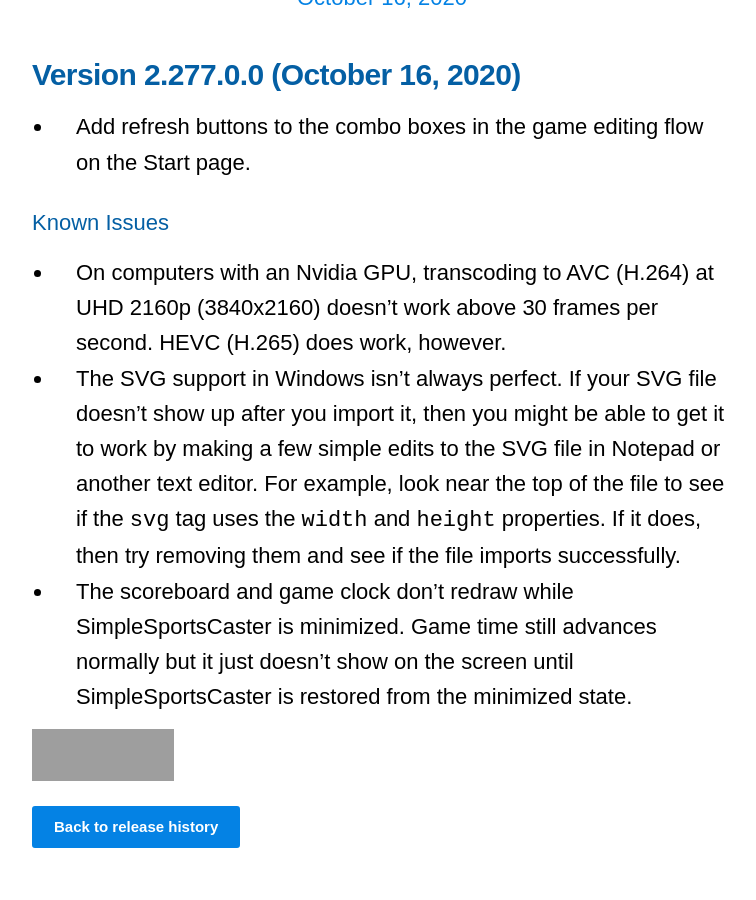
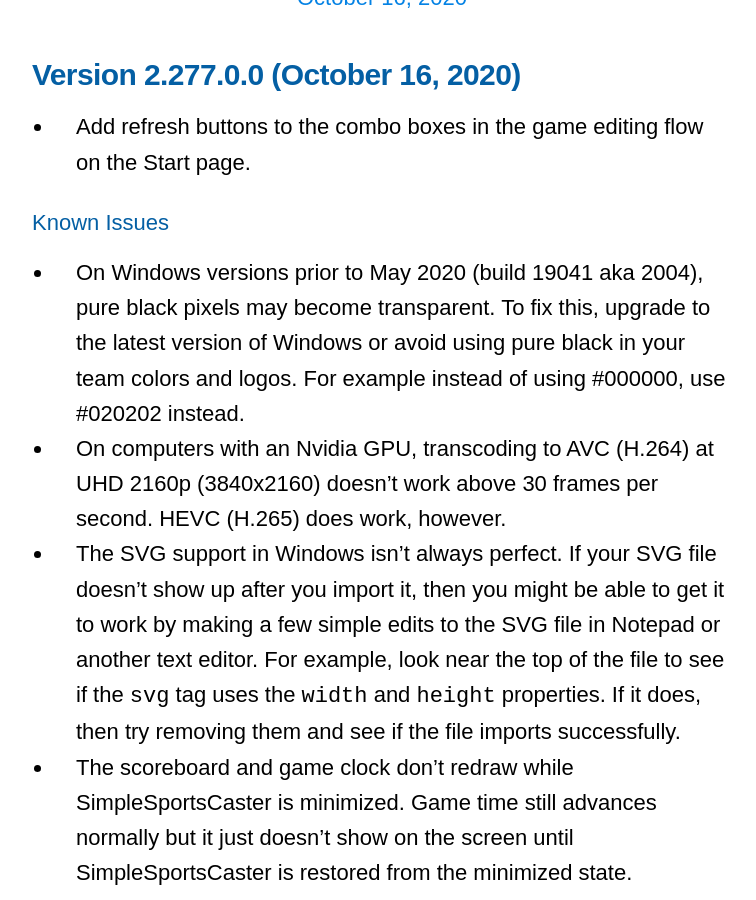
Before and after one commit to Zofware/www.simplesportscaster.com, a Jekyll site: the page built from docs/_releases/2020-10-16-version-2.277.0.0.md, in a window 1280 px wide and 900 px high, scrolled down 500 px, cut to the strip 0-900 px from the top of the window. Shown: the whole strip, without its empty margins (258-1014 px from the left). Built offline with Jekyll 4.4.1, drawn with Linux system fonts in a browser that asks for light colours; nearby versions of some CDN libraries; some web fonts are replaced; comment, search, counter and statistics services are not loaded; grey boxes are pictures that could not be loaded.

Commit message:
Add known issue regarding black transparency on Windows builds prior to 2004

```diff
--- a/docs/_releases/2020-10-16-version-2.277.0.0.md
+++ b/docs/_releases/2020-10-16-version-2.277.0.0.md
@@ -17,6 +17,7 @@
 <!--more-->
 
 #### Known Issues
+* On Windows versions prior to May 2020 (build 19041 aka 2004), pure black pixels may become transparent. To fix this, upgrade to the latest version of Windows or avoid using pure black in your team colors and logos. For example instead of using #000000, use #020202 instead.
 * On computers with an Nvidia GPU, transcoding to AVC (H.264) at UHD 2160p (3840x2160) doesn't work above 30 frames per second. HEVC (H.265) does work, however.
 * The SVG support in Windows isn't always perfect. If your SVG file doesn't show up after you import it, then you might be able to get it to work by making a few simple edits to the SVG file in Notepad or another text editor. For example, look near the top of the file to see if the `svg` tag uses the `width` and `height` properties. If it does, then try removing them and see if the file imports successfully.
 * The scoreboard and game clock don't redraw while SimpleSportsCaster is minimized. Game time still advances normally but it just doesn't show on the screen until SimpleSportsCaster is restored from the minimized state.
```
